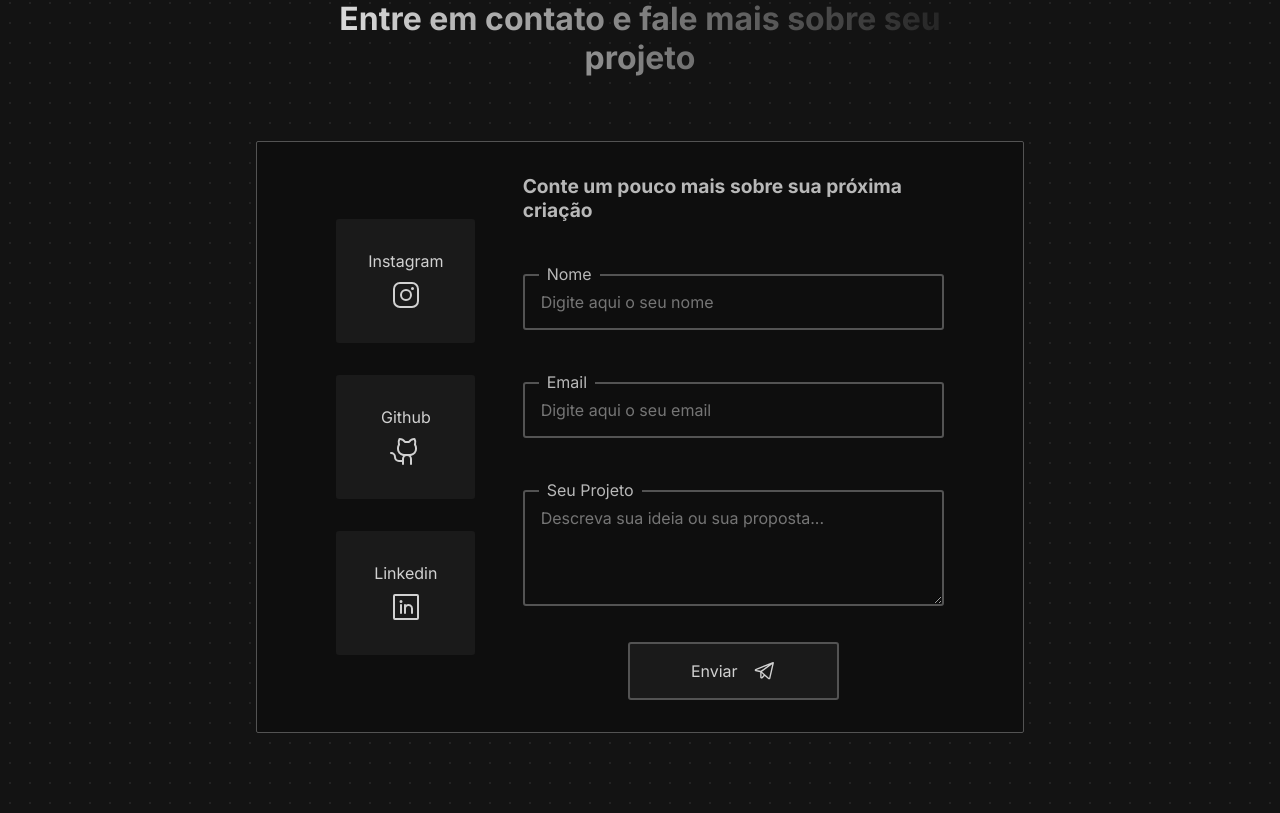
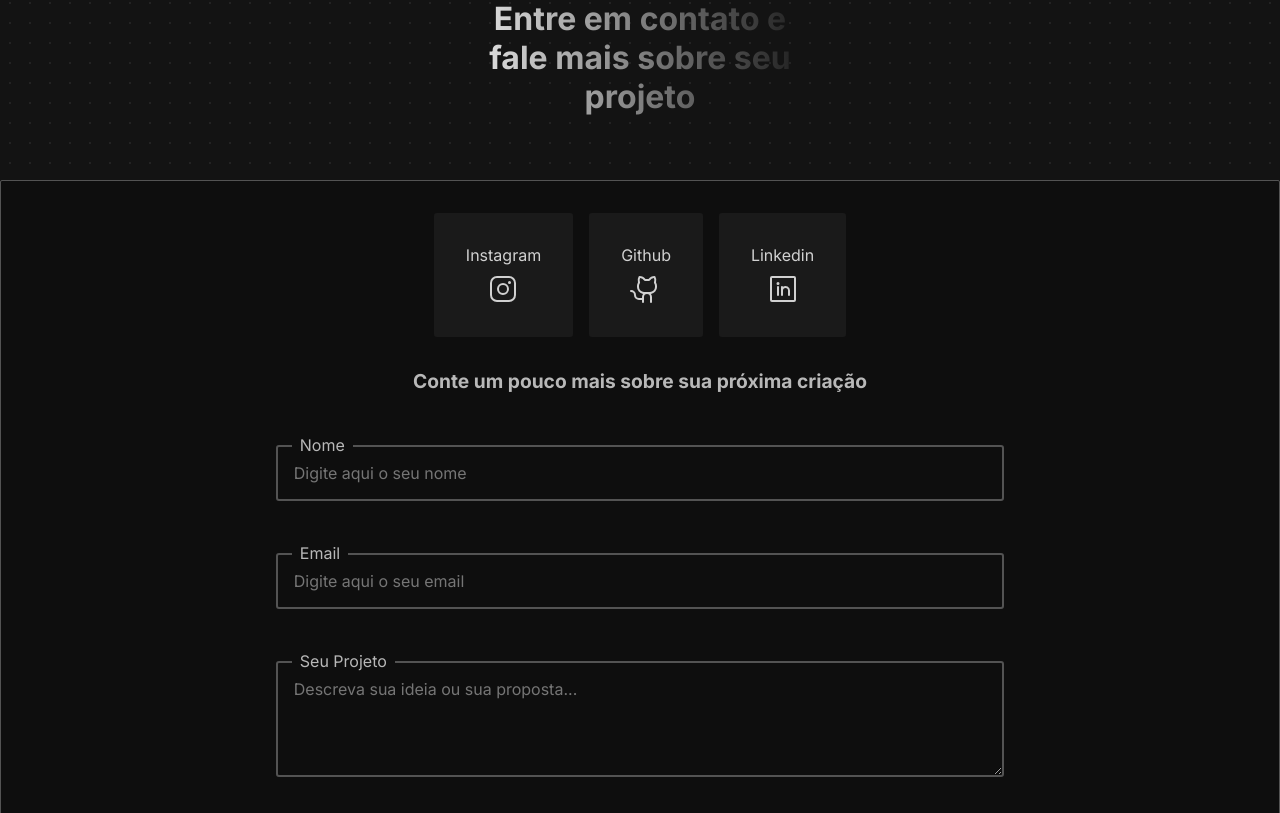
Before and after one commit to DEVLevid/levid-lima-web, a Next.js app: page / in a window 1280 px wide. Shown: the part 4207-5020 px from the top of the page. Built offline with nearby package versions, Linux system fonts and the light colour scheme.

Commit message:
refactor: Creating mobile version for contact component.

```diff
--- a/src/components/contact/styles.module.scss
+++ b/src/components/contact/styles.module.scss
@@ -123,3 +123,25 @@
     }
   }
 }
+
+@media (max-width: 1280px) {
+  .container {
+    width: 100%;
+    .title {
+      width: 20rem;
+    }
+    .formContainer {
+      width: 100%;
+      display: flex;
+      flex-direction: column;
+      gap: 2rem;
+
+      .cardContainer {
+        width: fit-content;
+        display: flex;
+        flex-direction: row;
+        gap: 1rem;
+      }
+    }
+  }
+}
```
